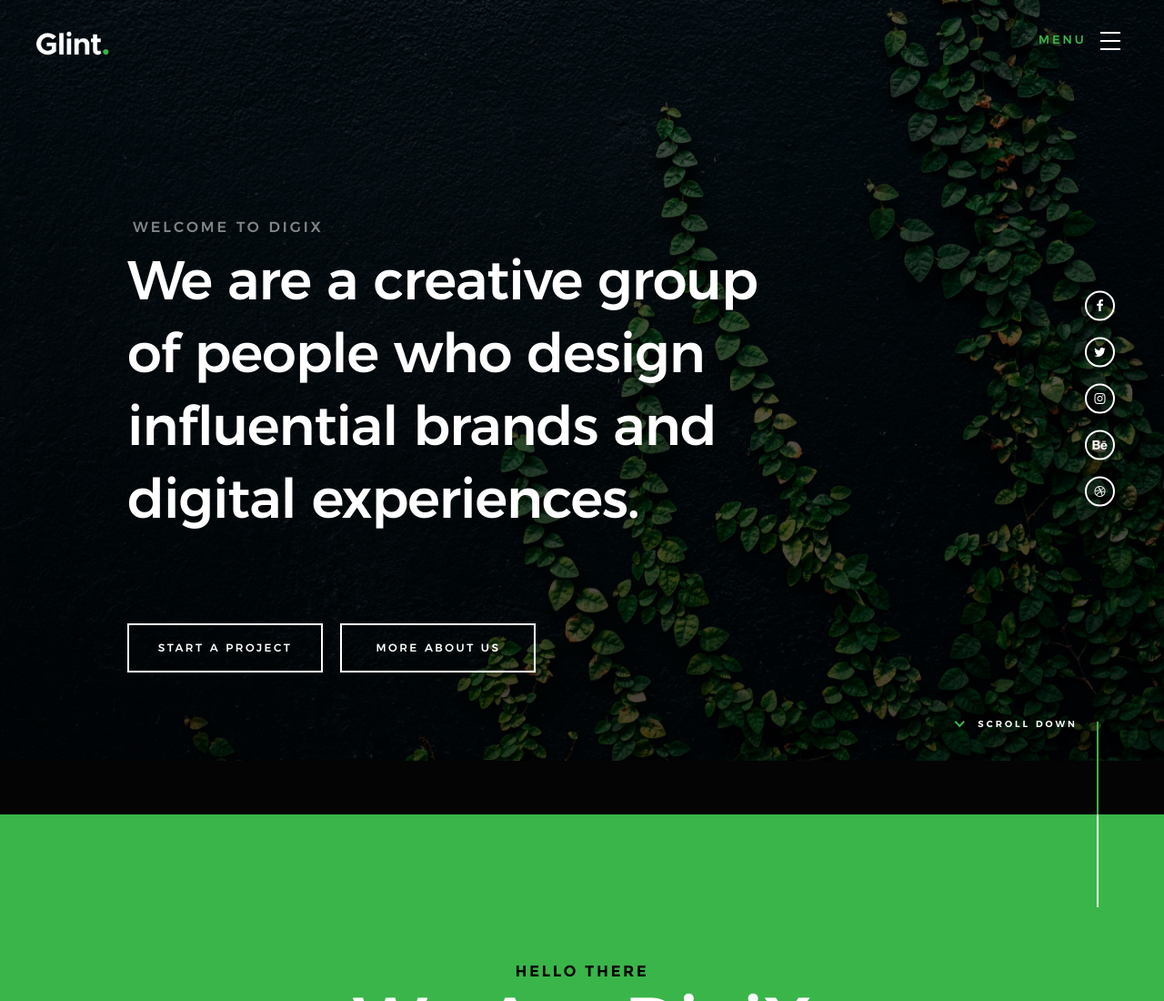
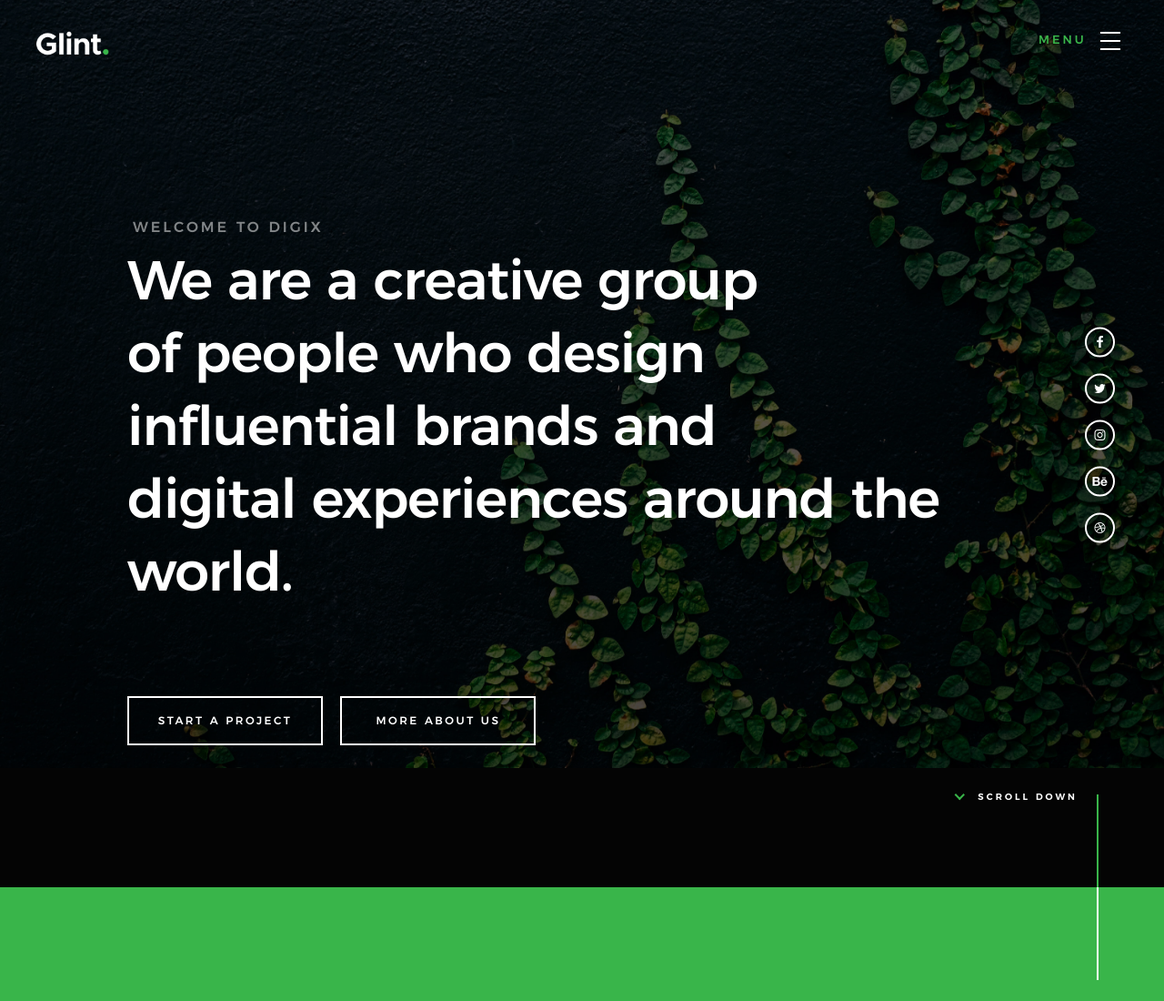
Before and after one commit to gawaksh007/DigiX, a plain HTML site: page index.html in a window 1280 px wide. Shown: the top 1100 px of the page at 91% size. Drawn offline with Linux system fonts and the light colour scheme; files whose address does not match are found by name.

Commit message:
Adding..

```diff
--- a/index.html
+++ b/index.html
@@ -113,7 +113,7 @@
                     We are a creative group <br>
                     of people who design <br>
                     influential brands and <br>
-                    digital experiences.
+                    digital experiences around the world.
                 </h1>
 
                 <div class="home-content__buttons">
```
